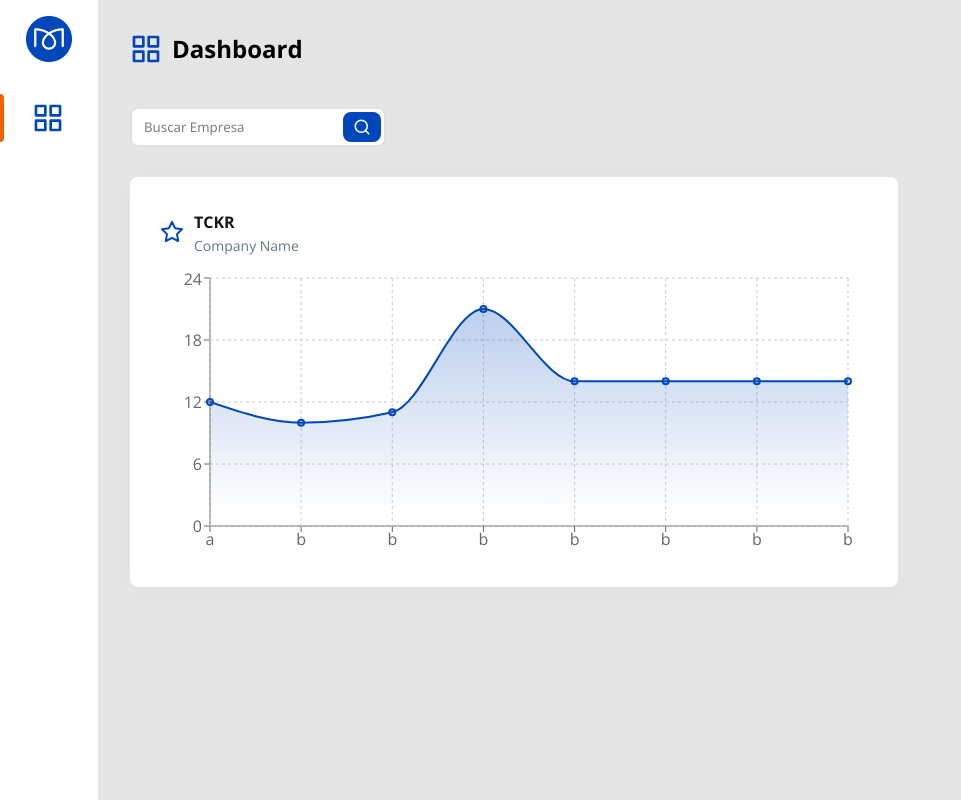
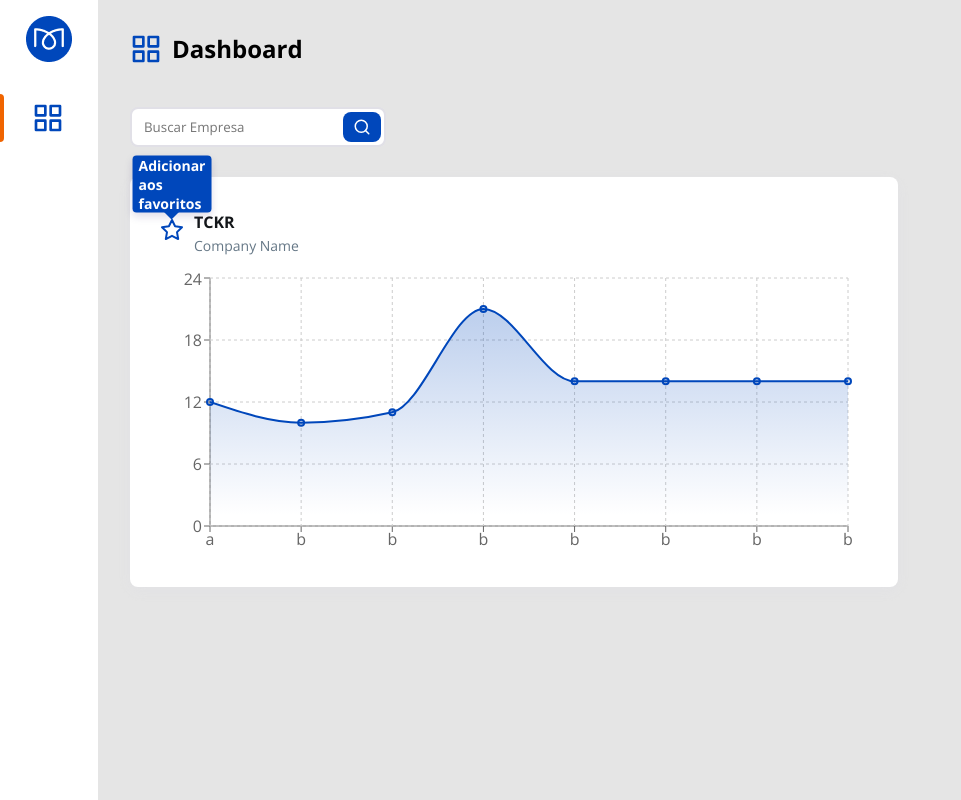
Before and after one commit to gabrielcarneiro97/stocks-panel, a React (Create React App) app: page / in a window 1280 px wide. Shown: the whole page, without its empty margins (0-961 px from the left). Built offline with nearby package versions, Linux system fonts and the light colour scheme.

Commit message:
comecei a fazer o Tooltip

```diff
--- a/src/components/MainContent/components/Chart/Chart.tsx
+++ b/src/components/MainContent/components/Chart/Chart.tsx
@@ -1,9 +1,9 @@
 import { FiStar } from 'react-icons/fi';
 import {
-  CartesianGrid, Tooltip, XAxis, YAxis, Area, AreaChart, ResponsiveContainer,
+  CartesianGrid, Tooltip as RechartsTooltip, XAxis, YAxis, Area, AreaChart, ResponsiveContainer,
 } from 'recharts';
 import styled from 'styled-components';
-import { Button, Company } from '../../..';
+import { Button, Company, Tooltip } from '../../..';
 import theme from '../../../../Theme';
 
 const Container = styled.div`
@@ -46,7 +46,10 @@ export default function Chart() {
   return (
     <Container>
       <Header>
-        <Button variant="white"><FiStar size={24} /></Button>
+        <Tooltip content="Adicionar aos favoritos">
+          <Button variant="white"><FiStar size={24} /></Button>
+        </Tooltip>
+
         <Company />
       </Header>
 
@@ -66,7 +69,7 @@ export default function Chart() {
           <XAxis dataKey="Data" />
           <YAxis />
           <CartesianGrid strokeDasharray="3 3" />
-          <Tooltip content={<CustomTooltip />} />
+          <RechartsTooltip content={<CustomTooltip />} />
           <Area
             type="monotone"
             dataKey="Preço"
--- /dev/null
+++ b/src/components/Tooltip/Tooltip.tsx
@@ -0,0 +1,65 @@
+import { ReactNode } from 'react';
+import styled from 'styled-components';
+
+const Hoverble = styled.div`
+  position: relative;
+`;
+
+const TooltipContent = styled.div`
+  position: absolute;
+  display: flex;
+  justify-content: center;
+  align-items: center;
+  padding: 6px;
+  padding-top: 0;
+  padding-bottom: 0;
+  background: ${(props) => props.theme.colors.primary};
+  box-shadow: 0px 4px 8px rgba(42, 22, 104, 0.15);
+  border-radius: 4px;
+
+  font-size: 14px;
+  font-weight: bold;
+  color: ${(props) => props.theme.colors.white};
+
+  left: 50%;
+  top: -50%;
+  height: auto;
+  width: auto;
+
+  transform: translate(-50%,-50%);
+
+  z-index: 999;
+
+  &:after {
+    content: "";
+    position: absolute;
+    width: 0;
+    height: 0;
+    border-width: 8px;
+    border-style: solid;
+    border-color: transparent ${(props) => props.theme.colors.primary} transparent transparent;
+    top: 98%;
+    transform: rotate(270deg);
+    z-index: 999;
+  }
+`;
+
+type Props = {
+  children?: ReactNode;
+  content?: string;
+}
+
+export default function Tooltip(props : Props) {
+  const { children, content } = props;
+  return (
+    <Hoverble>
+      <TooltipContent>{content}</TooltipContent>
+      {children}
+    </Hoverble>
+  );
+}
+
+Tooltip.defaultProps = {
+  children: undefined,
+  content: 'Tooltip',
+};
--- a/src/components/index.ts
+++ b/src/components/index.ts
@@ -4,3 +4,4 @@ export { default as Button } from './Button/Button';
 export { default as SideMenu } from './SideMenu/SideMenu';
 export { default as MainContent } from './MainContent/MainContent';
 export { default as Company } from './Company/Company';
+export { default as Tooltip } from './Tooltip/Tooltip';
```
